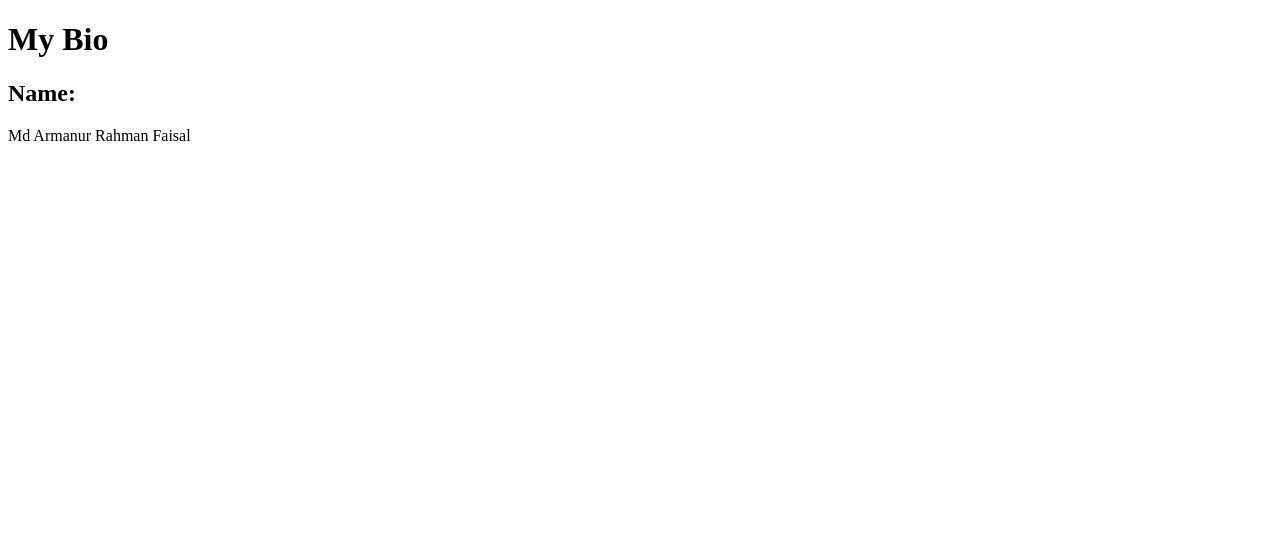
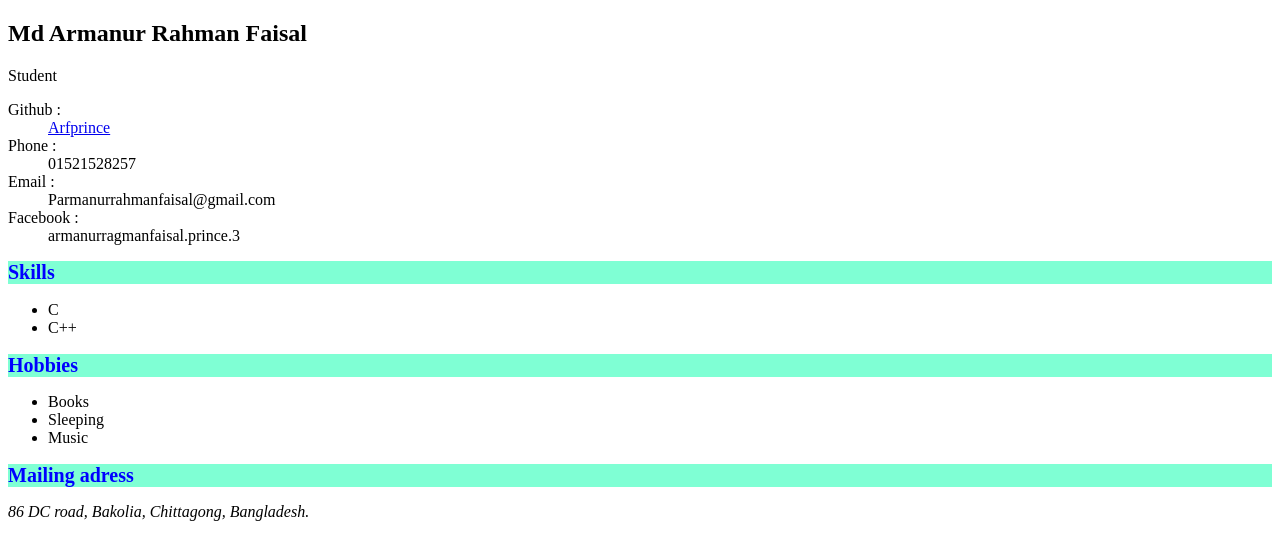
Before and after one commit to arfprince/My-Bio, a plain HTML site: page index.html in a window 1280 px wide. Drawn offline with Linux system fonts and the light colour scheme.

Commit message:
new changes

```diff
--- a/index.html
+++ b/index.html
@@ -1,12 +1,55 @@
 <!DOCTYPE html>
 <html>
     <head>
-        <h1> My Bio</h1>
+        <title> Resume</title>
+        <style>
+            h2{
+                color: blue;
+                font-size: 20px;
+                background-color: aquamarine;
+            }
+        </style>
     </head>
     <body>
         <section>
-            <h2> Name: </h2>
-            <p> Md Armanur Rahman Faisal </p>
+            <h1> Md Armanur Rahman Faisal </h1>
+            <p>  Student </p>
+            <dl>
+                <dt>Github :</dt>
+                <dd>
+                    <a href="https://github.com/arfprince/My-Bio/tree/main" target="_blank"> Arfprince </a>
+                </dd>
+                <dt>Phone :</dt>
+                <dd> 01521528257</dd>
+                <dt>Email :</dt>
+                <dd> Parmanurrahmanfaisal@gmail.com</dd>
+                <dt> Facebook :</dt>
+                <dd> armanurragmanfaisal.prince.3 </dd>
+            </dl>
+        </section>
+
+        <section>
+            <h2> Skills </h2>
+            <ul>
+                <li>C</li>
+                <li>C++</li>
+            </ul>
+        </section>
+
+        <section>
+            <h2> Hobbies </h2>
+            <ul>
+                <li> Books </li>
+                <li> Sleeping</li>
+                <li> Music </li>
+            </ul>
+        </section>
+
+        <section>
+            <h2> Mailing adress </h2>
+            <address>
+                86 DC road, Bakolia, Chittagong, Bangladesh.
+            </address>
         </section>
 
     </body>
```
